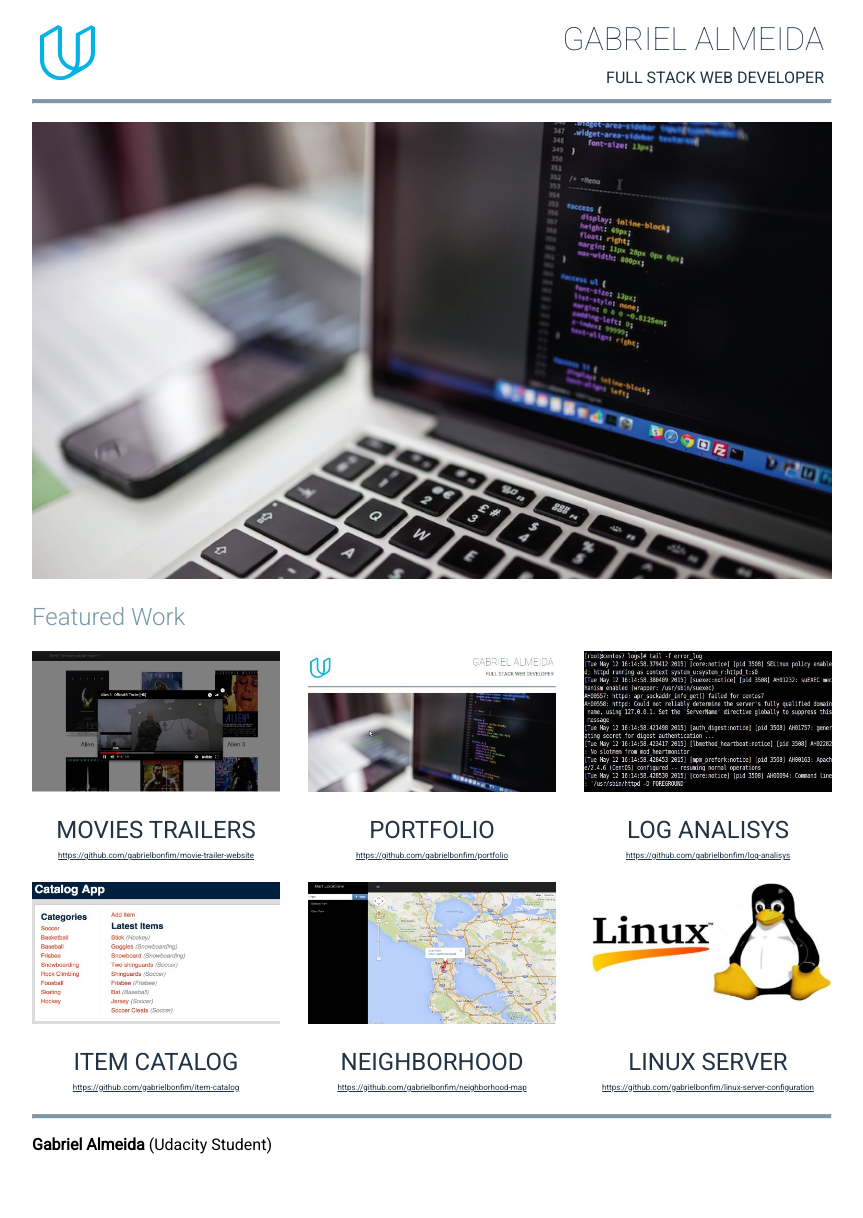
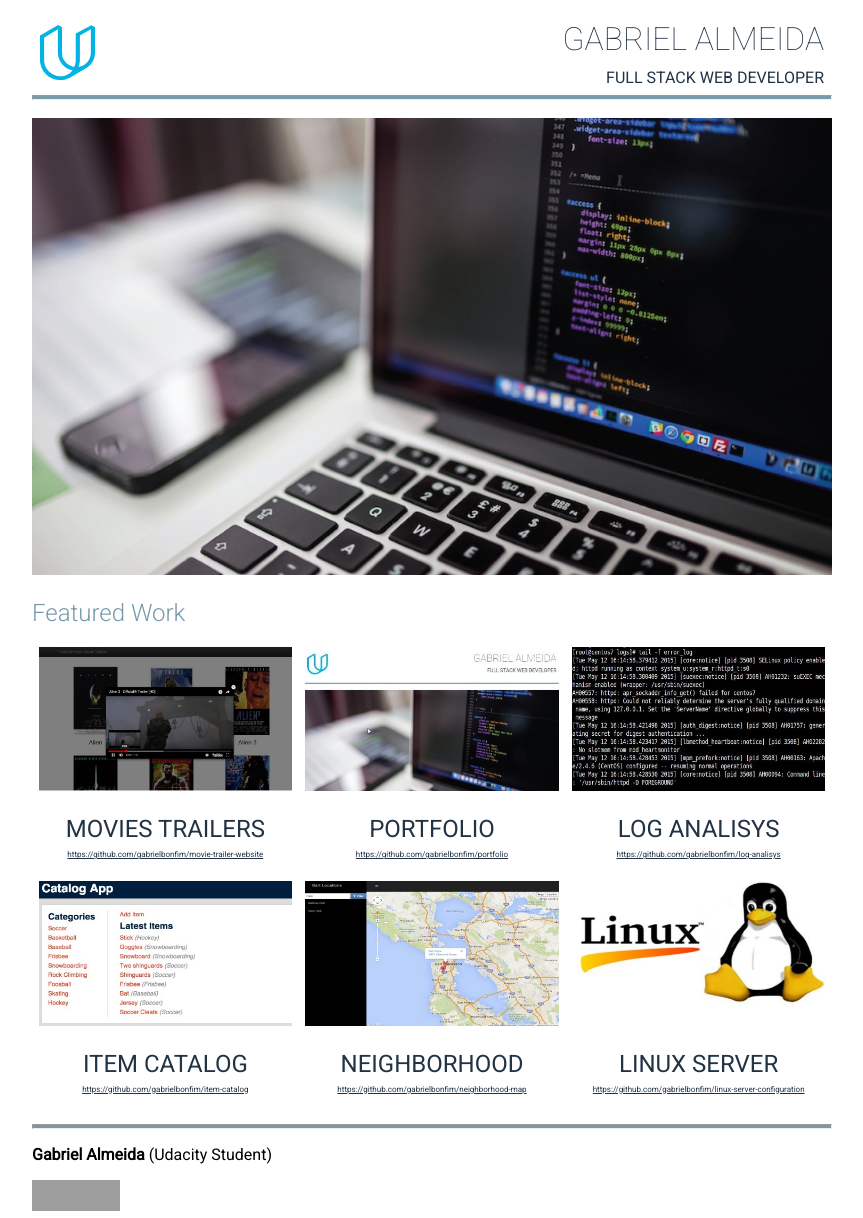
Before and after one commit to gabrielbonfim/portfolio, a plain HTML site: page index.html in a window 1280 px wide. Shown: the whole page, without its empty margins (208-1071 px from the left). Before the commit the page ends 1170 px from the top, so only its background shows below. Drawn offline with Linux system fonts and the light colour scheme; grey boxes are pictures that could not be loaded.

Commit message:
Revision 1

```diff
--- a/css/portfolio-501-699.css
+++ /dev/null
@@ -1,110 +0,0 @@
-/* Common */
-
-* {
-    box-sizing: border-box;
-}
-
-body {
-    margin: auto;
-}
-
-figure {
-    margin: auto;
-}
-
-hr {
-    background-color: #79a;
-    height: 5px;
-}
-
-.font-roboto {
-    font-family: Roboto, Tahoma, sans-serif;
-}
-
-.inline-block {
-    display: inline-block;
-}
-
-.float-right {
-    float: right;
-}
-
-.float-left {
-    float: left;
-}
-
-.no-margin {
-    margin: 0;
-}
-
-.max-width-100 {
-    max-width: 100%;
-}
-
-/* Header */
-
-header {
-    width: 98%;
-    margin: 20px 1% 0 1%;
-}
-
-.title-name {
-    text-transform: uppercase;
-    font-weight: 100;
-    margin: auto;
-    color: #234;
-}
-
-.title-fs-developer {
-    text-transform: uppercase;
-    font-weight: 400;
-    margin: 10px 0 0 0;
-    color: #234;
-}
-
-#logo {
-    width: 55px;
-    margin-top: 5px;
-}
-
-/* Projects */
-
-article {
-    max-width: 48.25%;
-    text-align: center;
-    margin-bottom: 20px;
-}
-
-#article-1, #article-3, #article-5 {
-    margin-left: 0;
-}
-
-#article-2, #article-4, #article-6 {
-    margin-left: 3.5%;
-}
-
-.main-image{
-    margin-top: 10px;
-}
-
-.featured-work {
-    color: #79a;
-    font-weight: 300;
-}
-
-.featured-work-project-title {
-    text-transform: uppercase;
-    font-weight: 400;
-    color: #234;
-    margin: 10px 0 0 0;
-}
-
-.featured-work-project-a {
-    font-size: 50%;
-    color: #234;
-}
-
-.featured-work-project-image {
-    max-width: 100%;
-    margin-bottom: 10px;
-}
--- a/css/portfolio-min700.css
+++ /dev/null
@@ -1,112 +0,0 @@
-/* Common */
-
-* {
-    box-sizing: border-box;
-}
-
-body {
-    max-width: 800px;
-    min-width: 270px;
-    margin: auto;
-}
-
-figure {
-    margin: auto;
-}
-
-hr {
-    background-color: #79a;
-    height: 5px;
-}
-
-.font-roboto {
-    font-family: Roboto, Tahoma, sans-serif;
-}
-
-.inline-block {
-    display: inline-block;
-}
-
-.float-right {
-    float: right;
-}
-
-.float-left {
-    float: left;
-}
-
-.no-margin {
-    margin: 0;
-}
-
-.max-width-100 {
-    max-width: 100%;
-}
-
-/* Header */
-
-header {
-    width: 98%;
-    margin: 20px 1% 0 1%;
-}
-
-.title-name {
-    text-transform: uppercase;
-    font-weight: 100;
-    margin: auto;
-    color: #234;
-}
-
-.title-fs-developer {
-    text-transform: uppercase;
-    font-weight: 400;
-    margin: 10px 0 0 0;
-    color: #234;
-}
-
-#logo {
-    width: 55px;
-    margin-top: 5px;
-}
-
-/* Projects */
-
-article {
-    max-width: 31%;
-    text-align: center;
-    margin-bottom: 20px;
-}
-
-#article-1, #article-4 {
-    margin-left: 0;
-}
-
-#article-2, #article-3, #article-5, #article-6 {
-    margin-left: 3.5%;
-}
-
-.main-image{
-    margin-top: 10px;
-}
-
-.featured-work {
-    color: #79a;
-    font-weight: 300;
-}
-
-.featured-work-project-title {
-    text-transform: uppercase;
-    font-weight: 400;
-    color: #234;
-    margin: 10px 0 0 0;
-}
-
-.featured-work-project-a {
-    font-size: 50%;
-    color: #234;
-}
-
-.featured-work-project-image {
-    max-width: 100%;
-    margin-bottom: 10px;
-}
--- a/css/portfolio-max500.css
+++ b/css/portfolio.css
@@ -1,12 +1,10 @@
-/* Common */
-
 * {
     box-sizing: border-box;
 }
 
 body {
+    max-width: 800px;
     margin: auto;
-    min-width: 340px;
 }
 
 figure {
@@ -18,28 +16,13 @@ hr {
     height: 5px;
 }
 
+.container {
+    display: flex;
+    flex-wrap: wrap;
+}
+
 .font-roboto {
     font-family: Roboto, Tahoma, sans-serif;
-}
-
-.inline-block {
-    display: inline-block;
-}
-
-.float-right {
-    float: right;
-}
-
-.float-left {
-    float: left;
-}
-
-.no-margin {
-    margin: 0;
-}
-
-.max-width-100 {
-    max-width: 100%;
 }
 
 /* Header */
@@ -47,6 +30,11 @@ hr {
 header {
     width: 98%;
     margin: 20px 1% 0 1%;
+}
+
+#logo {
+    width: 55px;
+    margin-top: 5px;
 }
 
 .title-name {
@@ -63,26 +51,32 @@ header {
     color: #234;
 }
 
-#logo {
-    width: 55px;
-    margin-top: 5px;
+.box-header-logo {
+    width: 20%;
+    min-width: 55px;
+}
+
+.box-header-name {
+    text-align: right;
+    width: 80%;
 }
 
 /* Projects */
 
-article {
-    max-width: 100%;
-    text-align: center;
-    margin-left: 0 !important;
-}
-
 .main-image{
     margin-top: 10px;
+    max-width: 100%;
 }
 
 .featured-work {
     color: #79a;
     font-weight: 300;
+}
+
+article {
+    width: 266.6666px;
+    text-align: center;
+    margin-bottom: 20px;
 }
 
 .featured-work-project-title {
@@ -98,11 +92,6 @@ article {
 }
 
 .featured-work-project-image {
-    max-width: 30%;
+    max-width: 95%;
     margin-bottom: 10px;
-    float: left;
 }
-
-.featured-work-middle-image {
-    margin-left: 2%;
-}
--- a/index.html
+++ b/index.html
@@ -8,80 +8,87 @@
     <!-- Font - Roboto -->
     <link href="https://fonts.googleapis.com/css?family=Roboto:100,300,400" rel="stylesheet">
 
-    <!-- Project 2 - Porfolio - CSS 401px to 699px -->
-    <link rel="stylesheet" href="css/portfolio-501-699.css">
-
-    <!-- Project 2 - Porfolio - CSS max width 500px -->
-    <link rel="stylesheet" media="screen and (max-width: 500px)" href="css/portfolio-max500.css">
-
-    <!-- Project 2 - Porfolio - CSS min width 700px -->
-    <link rel="stylesheet" media="screen and (min-width: 700px)" href="css/portfolio-min700.css">
+    <!-- Project 2 - Porfolio - CSS -->
+    <link rel="stylesheet" href="css/portfolio.css">
 
     <title>Project 2 - Portfolio</title>
   </head>
   <body>
-    <header class="inline-block">
-      <figure class="inline-block float-left">
+    <header>
+      <div class="container">
+        <div class="box-header-logo">
+          <figure>
             <img id="logo" src="img/udacity.svg" alt="Udacity Logo">
           </figure>
-      <div class="float-right">
+        </div>
+        <div class="box-header-name">
           <h1 class="font-roboto title-name">Gabriel Almeida</h1>
-        <h4 class="font-roboto float-right title-fs-developer">Full Stack Web Developer</h4>
+          <h4 class="font-roboto title-fs-developer">Full Stack Web Developer</h4>
+        </div>
       </div>
     </header>
     <hr>
     <main>
       <figure>
-        <img src="img/main.jpg"  class="max-width-100 main-image" alt="Main image">
+        <img src="img/main.jpg"  class="main-image" alt="Main image">
       </figure>
       <h2 class="font-roboto featured-work">Featured Work</h2>
-      <article id="article-1" class="float-left">
+      <div class="container">
+        <article>
           <figure>
             <img src="img/p1.jpg"  class="featured-work-project-image" alt="Movies Trailers">
           </figure>
           <h2 class="font-roboto featured-work-project-title">Movies Trailers</h2>
-        <a class="featured-work-project-a no-margin font-roboto" href="https://github.com/gabrielbonfim/movie-trailer-website" target="blank_">https://github.com/gabrielbonfim/movie-trailer-website</a>
+          <a class="featured-work-project-a font-roboto" href="https://github.com/gabrielbonfim/movie-trailer-website" target="blank_">https://github.com/gabrielbonfim/movie-trailer-website</a>
         </article>
-      <article id="article-2" class="float-left">
+        <article>
           <figure>
             <img src="img/p2.jpg"  class="featured-work-project-image" alt="Portfolio">
           </figure>
           <h2 class="font-roboto featured-work-project-title">Portfolio</h2>
-        <a class="featured-work-project-a no-margin font-roboto" href="https://github.com/gabrielbonfim/portfolio" target="blank_">https://github.com/gabrielbonfim/portfolio</a>
+          <a class="featured-work-project-a font-roboto" href="https://github.com/gabrielbonfim/portfolio" target="blank_">https://github.com/gabrielbonfim/portfolio</a>
         </article>
-      <article id="article-3" class="float-left">
+        <article>
           <figure>
             <img src="img/p3.jpg"  class="featured-work-project-image" alt="Log Analisys">
           </figure>
           <h2 class="font-roboto featured-work-project-title">Log Analisys</h2>
-        <a class="featured-work-project-a no-margin font-roboto" href="https://github.com/gabrielbonfim/log-analisys" target="blank_">https://github.com/gabrielbonfim/log-analisys</a>
+          <a class="featured-work-project-a font-roboto" href="https://github.com/gabrielbonfim/log-analisys" target="blank_">https://github.com/gabrielbonfim/log-analisys</a>
         </article>
-      <article id="article-4" class="float-left">
+        <article>
           <figure>
             <img src="img/p4.jpg"  class="featured-work-project-image" alt="Item Catalog">
           </figure>
           <h2 class="font-roboto featured-work-project-title">Item Catalog</h2>
-        <a class="featured-work-project-a no-margin font-roboto" href="https://github.com/gabrielbonfim/item-catalog" target="blank_">https://github.com/gabrielbonfim/item-catalog</a>
+          <a class="featured-work-project-a font-roboto" href="https://github.com/gabrielbonfim/item-catalog" target="blank_">https://github.com/gabrielbonfim/item-catalog</a>
         </article>
-      <article id="article-5" class="float-left">
+        <article>
           <figure>
             <img src="img/p5.jpg"  class="featured-work-project-image" alt="Neighborhood Map">
           </figure>
           <h2 class="font-roboto featured-work-project-title">Neighborhood</h2>
-        <a class="featured-work-project-a no-margin font-roboto" href="https://github.com/gabrielbonfim/neighborhood-map" target="blank_">https://github.com/gabrielbonfim/neighborhood-map</a>
+          <a class="featured-work-project-a font-roboto" href="https://github.com/gabrielbonfim/neighborhood-map" target="blank_">https://github.com/gabrielbonfim/neighborhood-map</a>
         </article>
-      <article id="article-6" class="float-left">
+        <article>
           <figure>
             <img src="img/p6.jpg"  class="featured-work-project-image" alt="Linux Server Configuration">
           </figure>
           <h2 class="font-roboto featured-work-project-title">Linux Server</h2>
-        <a class="featured-work-project-a no-margin font-roboto" href="https://github.com/gabrielbonfim/linux-server-configuration" target="blank_">https://github.com/gabrielbonfim/linux-server-configuration</a>
+          <a class="featured-work-project-a font-roboto" href="https://github.com/gabrielbonfim/linux-server-configuration" target="blank_">https://github.com/gabrielbonfim/linux-server-configuration</a>
         </article>
+      </div>
       <!-- TODO: Update with future projects -->
     </main>
     <footer>
       <hr>
       <p class="font-roboto"><b>Gabriel Almeida</b> (Udacity Student)</p>
+      <p>
+        <a href="http://jigsaw.w3.org/css-validator/check/referer">
+          <img style="border:0;width:88px;height:31px"
+            src="http://jigsaw.w3.org/css-validator/images/vcss-blue"
+            alt="Valid CSS!" />
+          </a>
+      </p>
     </footer>
   </body>
 </html>
```
Lines whose indentation alone changed are shown as unchanged.
